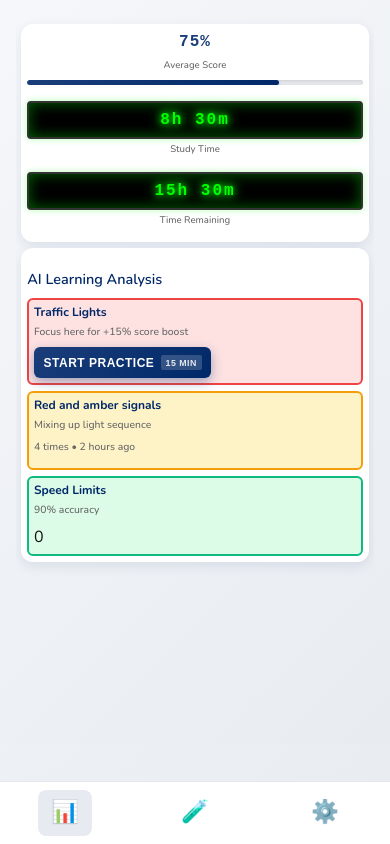
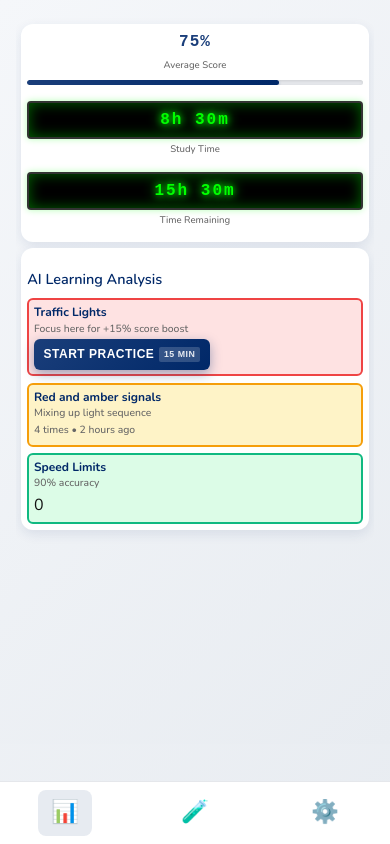
Before and after one commit to fullcircleAI/cbr-ai-coach, a React (Create React App) app: page / in a window 390 px wide. Built offline with nearby package versions, Linux system fonts and the light colour scheme.

Commit message:
MOBILE: Make AI analysis boxes smaller (60px height, smaller text, tighter spacing) so all 3 boxes fit on screen without scrolling

```diff
--- a/src/components/AICoachDashboard.css
+++ b/src/components/AICoachDashboard.css
@@ -166,7 +166,7 @@
 .insights-grid {
   display: grid;
   grid-template-columns: 1fr;
-  gap: 0.75rem;
+  gap: 0.35rem;
   flex: 1;
   overflow: hidden;
 }
@@ -195,14 +195,14 @@
 .insight-card {
   display: flex;
   align-items: flex-start;
-  gap: 0.4rem;
-  padding: 0.5rem;
+  gap: 0.3rem;
+  padding: 0.4rem;
   border-radius: 6px;
   border: 1px solid #e5e7eb;
   transition: all 0.3s ease;
   flex-shrink: 0;
-  min-height: 80px;
-  max-height: 80px;
+  min-height: 60px;
+  max-height: 60px;
   overflow: hidden;
 }
 
@@ -245,11 +245,11 @@
 }
 
 .insight-content h4 {
-  font-size: 0.9rem;
+  font-size: 0.75rem;
   font-weight: 700;
   color: var(--text-primary);
-  margin: 0 0 0.25rem 0;
-  line-height: 1.3;
+  margin: 0 0 0.15rem 0;
+  line-height: 1.2;
 }
 
 /* Web only - make larger than mobile */
@@ -264,10 +264,10 @@
 }
 
 .insight-content p {
-  font-size: 0.75rem;
+  font-size: 0.65rem;
   color: var(--text-secondary);
-  margin: 0 0 0.5rem 0;
-  line-height: 1.4;
+  margin: 0 0 0.2rem 0;
+  line-height: 1.3;
 }
 
 /* Web only - make larger than mobile */
@@ -281,11 +281,11 @@
 }
 
 .insight-explanation {
-  font-size: 0.7rem;
+  font-size: 0.6rem;
   color: var(--text-secondary);
   font-weight: 500;
-  margin: 0.25rem 0;
-  line-height: 1.3;
+  margin: 0.1rem 0;
+  line-height: 1.2;
 }
 
 /* Web only - make larger than mobile */
@@ -300,9 +300,9 @@
 }
 
 .insight-frequency {
-  font-size: 0.65rem;
+  font-size: 0.55rem;
   color: var(--text-light);
-  margin: 0.25rem 0 0 0;
+  margin: 0.1rem 0 0 0;
   font-weight: 500;
 }
 
@@ -320,13 +320,13 @@
 .start-practice-btn {
   display: flex;
   align-items: center;
-  gap: 0.4rem;
-  padding: 0.6rem 0.8rem;
+  gap: 0.3rem;
+  padding: 0.4rem 0.6rem;
   background: linear-gradient(135deg, #1A3E7A 0%, #002868 100%);
   color: white;
   border: none;
   border-radius: 6px;
-  font-size: 0.8rem;
+  font-size: 0.65rem;
   font-weight: 800;
   cursor: pointer;
   transition: all 0.3s ease;
```
